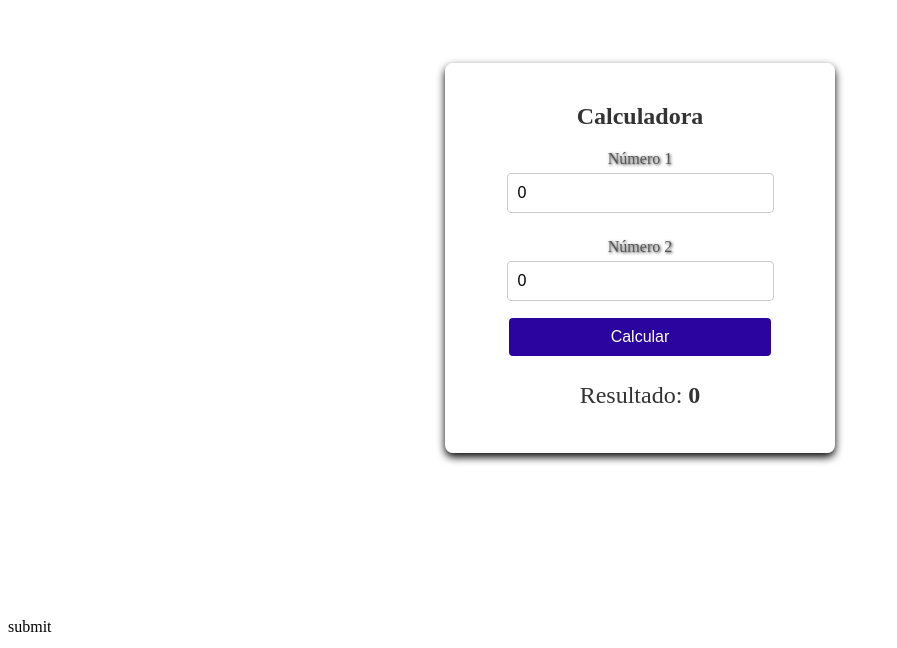
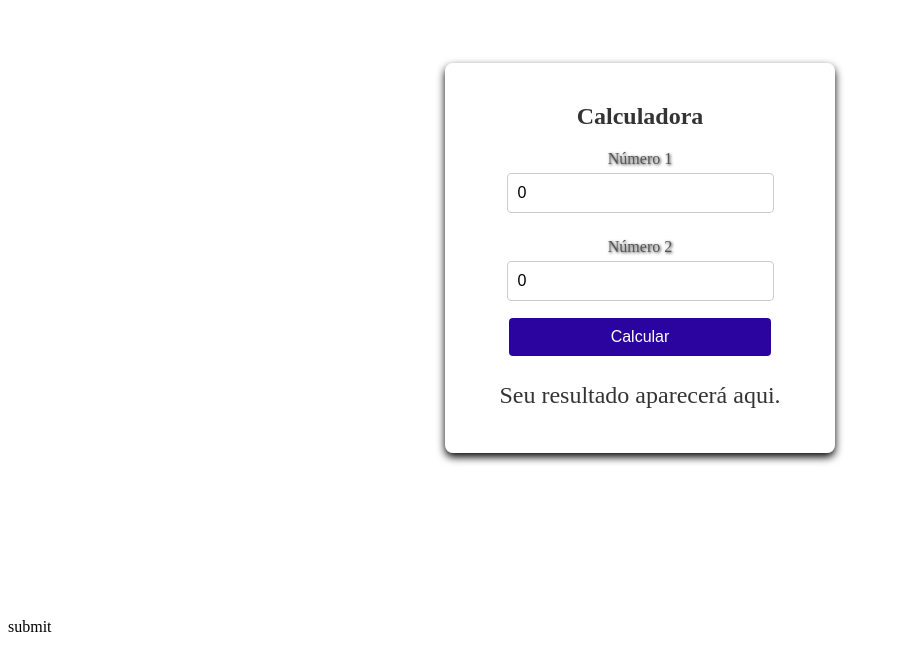
Before and after one commit to Marrafon91/Angular, an Angular app: page / in a window 1280 px wide. Shown: the part 152-800 px from the top of the page, without its empty margins (0-897 px from the left). Built offline with nearby package versions, Linux system fonts and the light colour scheme.

Commit message:
Renderização condicional com IF

```diff
--- a/src/app/calculadora/calculadora.html
+++ b/src/app/calculadora/calculadora.html
@@ -12,9 +12,21 @@
 
         </form>
 
-        <div class="result-display">
-            <p>Resultado: <span id="result">{{ resultado }}</span></p>
-        </div>
+        <!-- <div class="result-display" *ngIf="resultado">
+            <p>Seu resultado esta abaixo: </p>
+        </div>  ngIf foi descontinuado-->
+
+        @if (resultado) {
+            <div class="result-display">
+                <p>Seu resultado esta abaixo: </p>
+                <p>Resultado: <span id="result">{{ resultado }}</span></p>
+            </div>
+        } @else {
+            <div class="result-display">
+                <p>Seu resultado aparecerá aqui.</p>
+            </div>
+        }
+
 
     </div>
 
--- a/src/app/calculadora/calculadora.ts
+++ b/src/app/calculadora/calculadora.ts
@@ -1,9 +1,10 @@
+import { CommonModule } from '@angular/common';
 import { Component } from '@angular/core';
 import {  FormsModule } from '@angular/forms';
 
 @Component({
   selector: 'app-calculadora',
-  imports: [FormsModule],
+  imports: [FormsModule, CommonModule],
   templateUrl: './calculadora.html',
   styleUrl: './calculadora.scss'
 })
```
